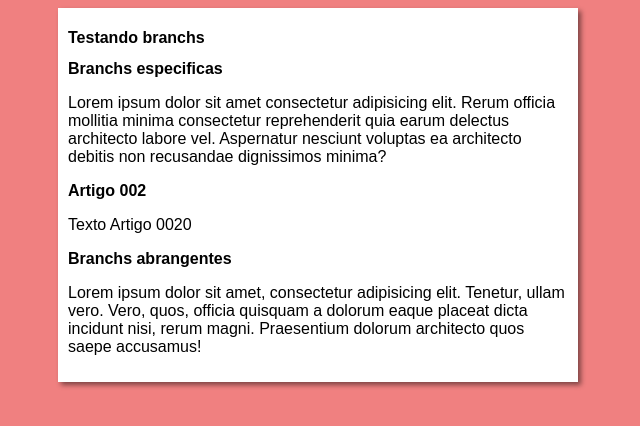
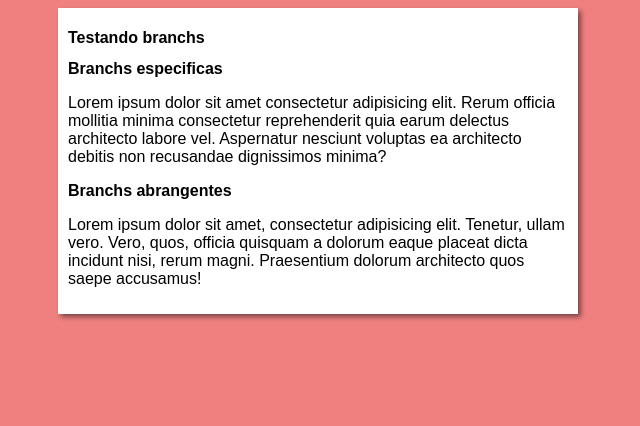
Before and after one commit to saraweiand/Primeiro-Repositorio, a plain HTML site: page site-exemplo/index.html in a window 1280 px wide. Shown: the whole page, without its empty margins (322-962 px from the left). Drawn offline with Linux system fonts and the light colour scheme.

Commit message:
retirando conteúdo artigo

```diff
--- a/site-exemplo/index.html
+++ b/site-exemplo/index.html
@@ -16,8 +16,6 @@
             <p>Lorem ipsum dolor sit amet consectetur adipisicing elit. Rerum officia mollitia minima consectetur reprehenderit quia earum delectus architecto labore vel. Aspernatur nesciunt voluptas ea architecto debitis non recusandae dignissimos minima?</p>
         </article>
         <article>
-            <h2>Artigo 002</h2>
-            <p>Texto Artigo 0020</p>
             <h2>Branchs abrangentes</h2>
             <p>Lorem ipsum dolor sit amet, consectetur adipisicing elit. Tenetur, ullam vero. Vero, quos, officia quisquam a dolorum eaque placeat dicta incidunt nisi, rerum magni. Praesentium dolorum architecto quos saepe accusamus!</p>
         </article>
```
